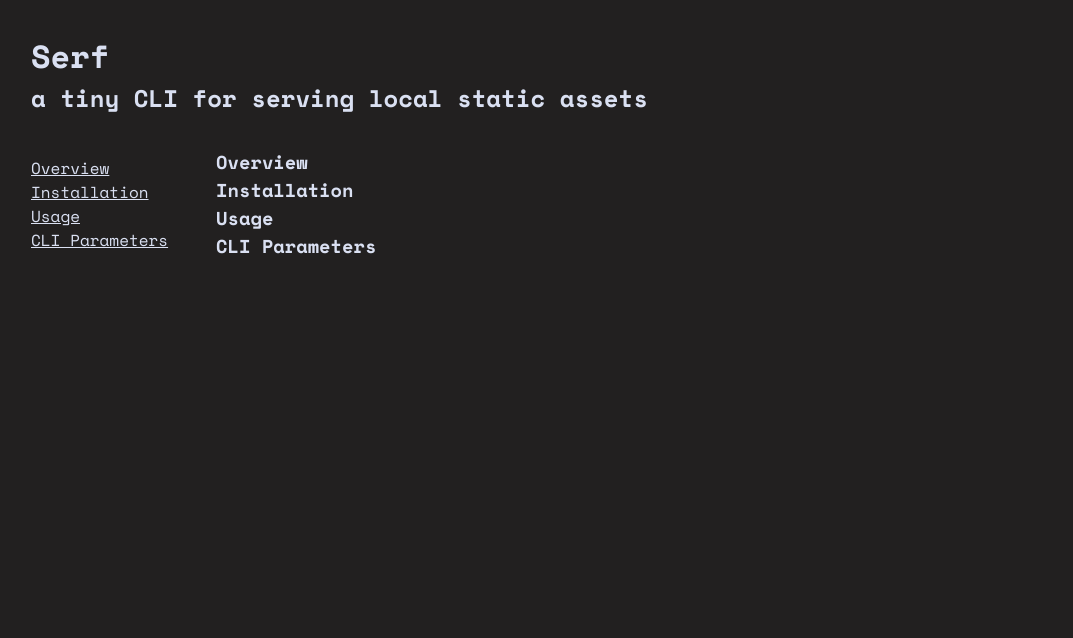
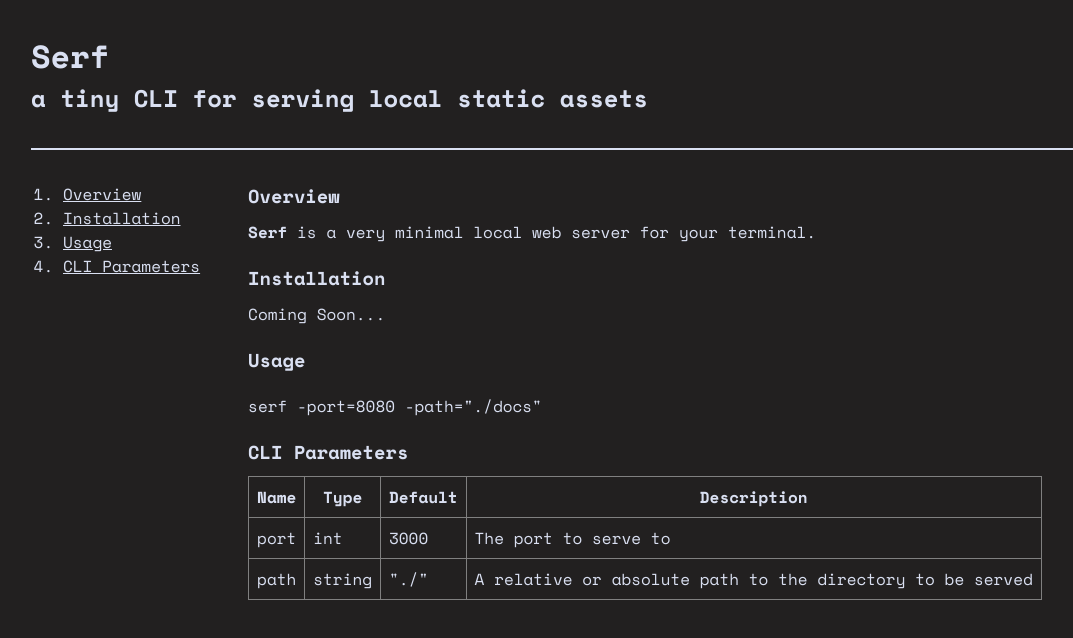
Before and after one commit to stordahl/serf, a plain HTML site: page docs/index.html in a window 1280 px wide. Shown: the whole page, without its empty margins (33-1106 px from the left). Drawn offline with nearby package versions, Linux system fonts and the light colour scheme.

Commit message:
docs work

```diff
--- a/docs/index.html
+++ b/docs/index.html
@@ -19,24 +19,50 @@
   <main>
     <aside>
       <nav>
-        <a href="#">Overview</a>
-        <a href="#">Installation</a>
-        <a href="#">Usage</a>
-        <a href="#">CLI Parameters</a>
+        <ol>
+          <li><a href="#">Overview</a></li>
+          <li><a href="#">Installation</a></li>
+          <li><a href="#">Usage</a></li>
+          <li><a href="#">CLI Parameters</a></li>
+        </ol>
       </nav>
     </aside>
     <article>
       <section>
         <h3>Overview</h3>
+        <p><strong>Serf</strong> is a very minimal local web server for your terminal. </p>
       </section>
       <section>
         <h3>Installation</h3>
+        <p>Coming Soon...</p>
       </section>
       <section>
         <h3>Usage</h3>
+        <p></p>
+        <pre><code>serf -port=8080 -path="./docs"</code></pre>
       </section>
       <section>
         <h3>CLI Parameters</h3>
+        <table data-table-theme="dark">
+          <tr>
+            <th>Name</th>
+            <th>Type</th>
+            <th>Default</th>
+            <th>Description</th>
+          </tr>
+          <tr>
+            <td>port</td>
+            <td>int</td>
+            <td>3000</td>
+            <td>The port to serve to</td>
+          </tr>
+          <tr>
+            <td>path</td>
+            <td>string</td>
+            <td>"./"</td>
+            <td>A relative or absolute path to the directory to be served</td>
+          </tr>
+        </table>
       </section>
     </article>
   </main>
--- a/docs/style.css
+++ b/docs/style.css
@@ -11,17 +11,25 @@ body {
   --white: #dae0f2;
 
   background-color: var(--black);
+  padding: 0 4rem;
 }
 
 main {
   display: flex;
-  align-items: center;
+  align-items: flex-start;
   gap: 3rem;
-  padding: 0 4rem
+  /* padding: 0 4rem */
 }
 
 header {
-  padding: 2rem 4rem;
+  padding: 2rem 0;
+  /* margin: 4rem; */
+  border-bottom: 2px solid var(--white);
+  margin-bottom: 2rem;
+}
+
+aside {
+  margin-left: 2rem;
 }
 
 nav {
@@ -29,3 +37,62 @@ nav {
   align-item: flex-start;
   flex-direction: column;
 }
+
+h3 {
+  margin-bottom: 10px;
+}
+
+p {
+  margin-bottom: 20px;
+}
+
+pre {
+  margin-bottom: 20px;
+}
+
+/* Center tables for demo */
+table {
+  margin: 0 auto;
+}
+
+/* Default Table Style */
+table {
+  color: #333;
+  background: white;
+  border: 1px solid grey;
+  font-size: 12pt;
+  border-collapse: collapse;
+}
+table thead th,
+table tfoot th {
+  color: #777;
+  background: rgba(0,0,0,.1);
+}
+table caption {
+  padding:.5em;
+}
+table th,
+table td {
+  padding: .5em;
+  border: 1px solid lightgrey;
+}
+/* Dark Style */
+[data-table-theme*=dark] {
+  color: var(--white);
+  background: var(--black);
+  font-size: 12pt;
+  border-collapse: collapse;
+}
+[data-table-theme*=dark] thead th,
+[data-table-theme*=dark] tfoot th {
+  color: #aaa;
+  background: rgba(0255,255,255,.15);
+}
+[data-table-theme*=dark] caption {
+  padding:.5em;
+}
+[data-table-theme*=dark] th,
+[data-table-theme*=dark] td {
+  padding: .5em;
+  border: 1px solid grey;
+}
```
